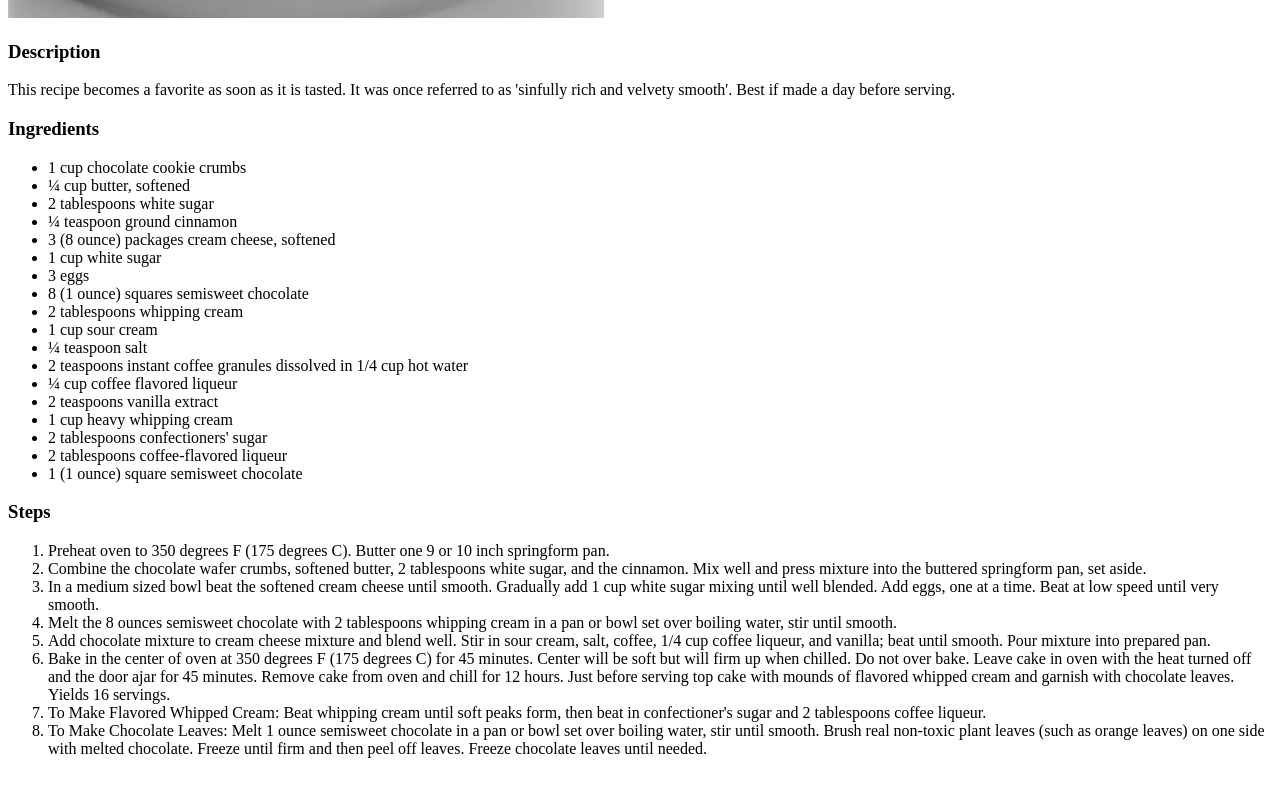
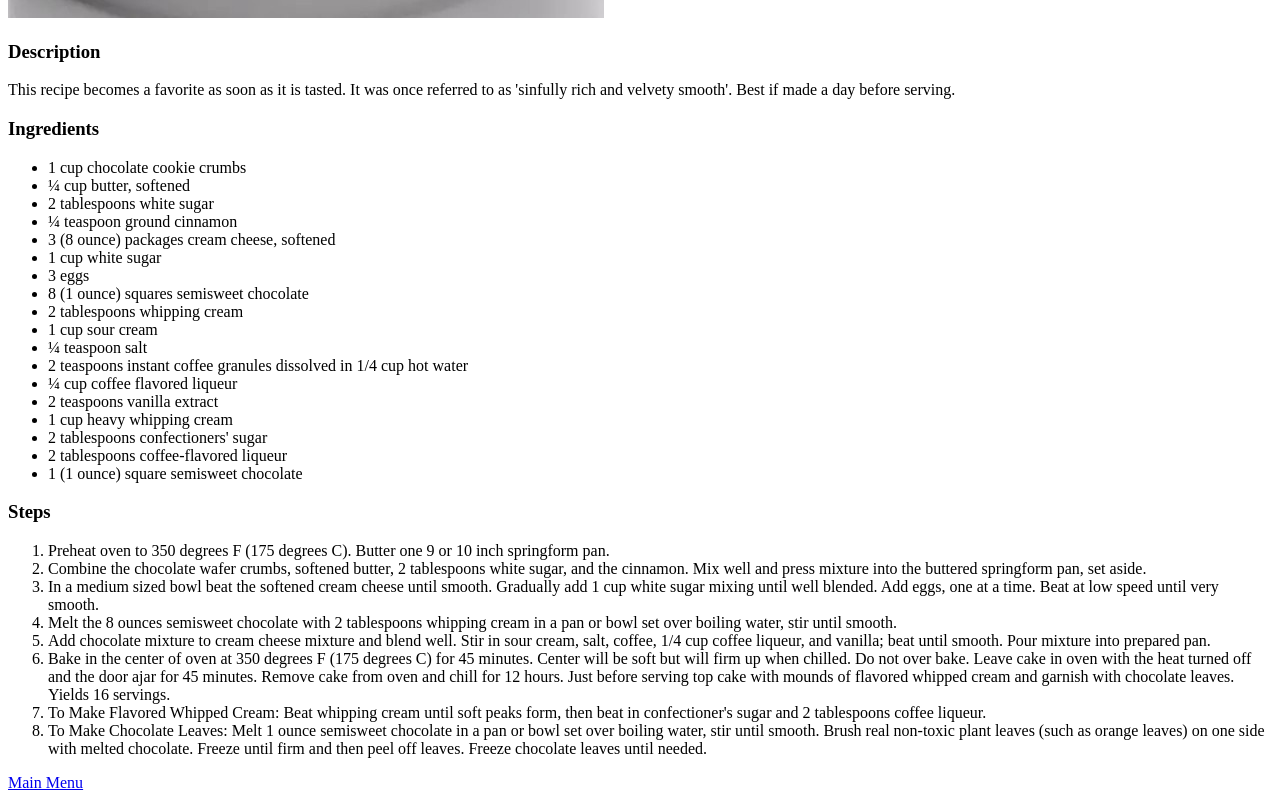
Before and after one commit to eliptik1/odin_recipes, a plain HTML site: page recipes/cheesecake.html in a window 1280 px wide. Shown: the part 658-1458 px from the top of the page. Before the commit the page ends 1432 px from the top, so only its background shows below. Drawn offline with Linux system fonts and the light colour scheme.

Commit message:
Add main menu links

```diff
--- a/recipes/cheesecake.html
+++ b/recipes/cheesecake.html
@@ -57,6 +57,7 @@
             Freeze until firm and then peel off leaves. Freeze chocolate leaves until needed.</li>
 
     </ol>
+    <a href="../index.html">Main Menu</a>
 </body>
 
 
```
Also changed, not shown: recipes/fried_chicken.html (+1 -0 lines).
